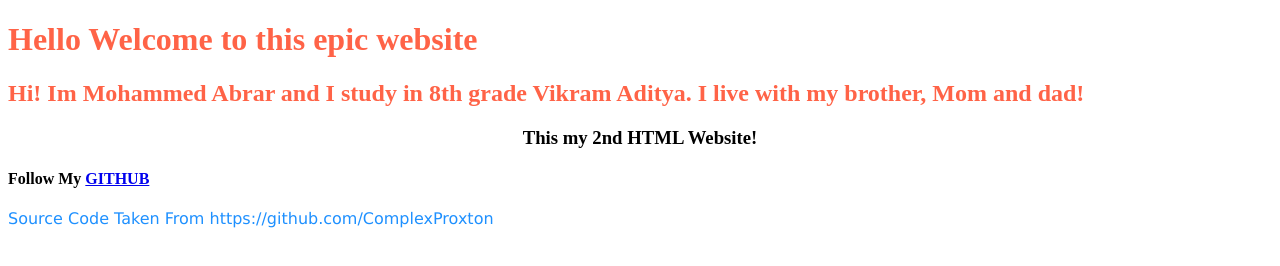
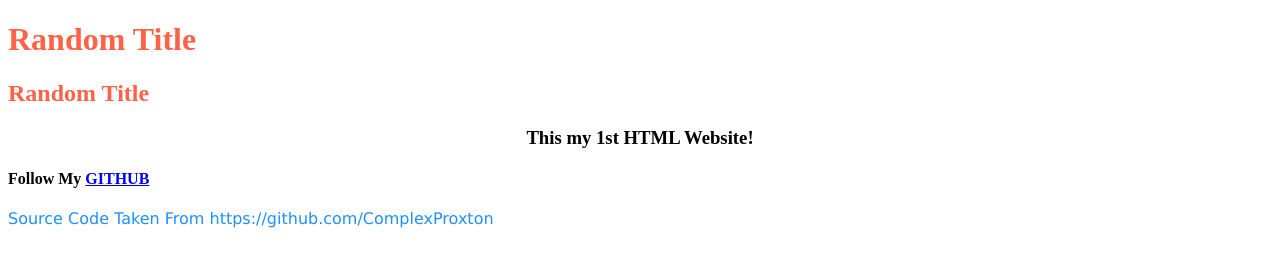
Before and after one commit to ComplexProxton/A-HTML-Website, a plain HTML site: page index.html in a window 1280 px wide. Drawn offline with Linux system fonts and the light colour scheme.

Commit message:
Update index.html

```diff
--- a/index.html
+++ b/index.html
@@ -1,9 +1,9 @@
 <!DOCTYPE html>
 <html>
 <body>
-<h1 style="color:Tomato;">Hello Welcome to this epic website</h1>
-<h2 style="color:Tomato;"> Hi! Im Mohammed Abrar and I study in 8th grade Vikram Aditya. I live with my brother, Mom and dad! </h2>
-<h3 align="middle"> This my 2nd HTML Website!</h3>
+<h1 style="color:Tomato;">Random Title</h1>
+<h2 style="color:Tomato;"> Random Title </h2>
+<h3 align="middle"> This my 1st HTML Website!</h3>
 <h4 align="left"> Follow My <a href="https://github.com/ComplexProxton">GITHUB</a> </h4>
 </body>
 
```
